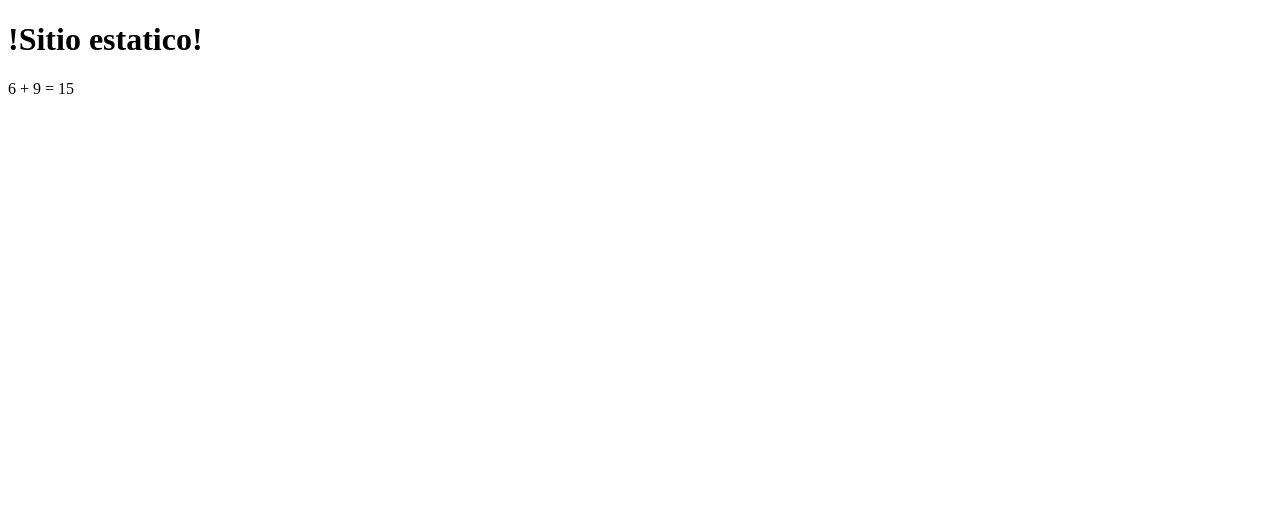
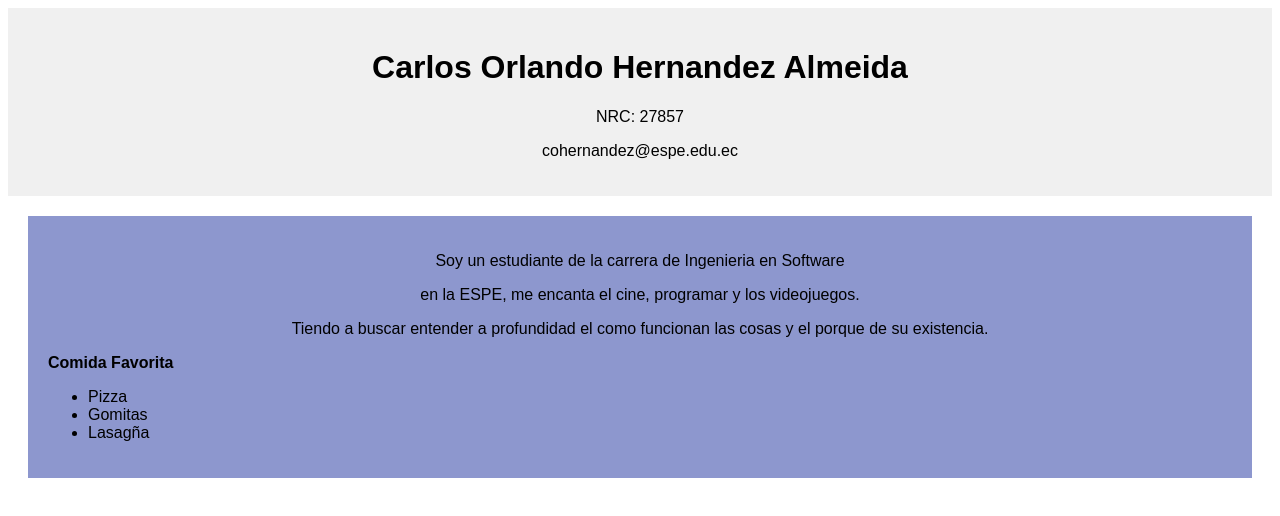
Before and after one commit to gomiiDev/GitActions, a website: page public/index.html in a window 1280 px wide. Drawn offline with Linux system fonts and the light colour scheme.

Commit message:
feat:improve design of html

```diff
--- a/public/app.js
+++ /dev/null
@@ -1,5 +0,0 @@
-function suma(a, b) {
-    return a + b;
-}
-
-document.getElementById('out').textContent = `6 + 9 = ${suma(6, 9)}`;
--- a/public/index.html
+++ b/public/index.html
@@ -1,13 +1,33 @@
 <!DOCTYPE html>
 <html lang="en">
+
 <head>
     <meta charset="UTF-8">
     <meta name="viewport" content="width=device-width, initial-scale=1.0">
-    <title>CI + Static Hosting</title>
+    <title>Perfil — Clima & Conversión</title>
+    <link rel="stylesheet" href="styles.css">
 </head>
+
 <body>
-    <h1>!Sitio estatico!</h1>
-    <p id="out"></p>
-    <script src="./app.js"></script>
+    <header class="header">
+        <h1>Carlos Orlando Hernandez Almeida</h1>
+        <p>NRC: 27857</p>
+        <p>cohernandez@espe.edu.ec</p>
+    </header>
+
+    <div class="info">
+        <p>Soy un estudiante de la carrera de Ingenieria en Software</p>
+        <p>en la ESPE, me encanta el cine, programar y los videojuegos.</p>
+        <p>Tiendo a buscar entender a profundidad el como funcionan las cosas y el porque de su existencia.</p>
+        <p class="lista"><b>Comida Favorita</b></p>
+        <ul class="lista">
+            <li>Pizza</li>
+            <li>Gomitas</li>
+            <li>Lasagña</li>
+        </ul>
+    </div>
+
+
 </body>
+
 </html>
--- /dev/null
+++ b/public/styles.css
@@ -0,0 +1,17 @@
+*{
+    font-family: sans-serif;
+}
+.header{
+    background-color: #f0f0f0;
+    padding: 20px;
+    text-align: center;
+}
+.info{
+    margin: 20px;
+    padding: 20px;
+    background-color: #8d97ce;
+    text-align: center;
+}
+.lista{
+    text-align: left;
+}
```
